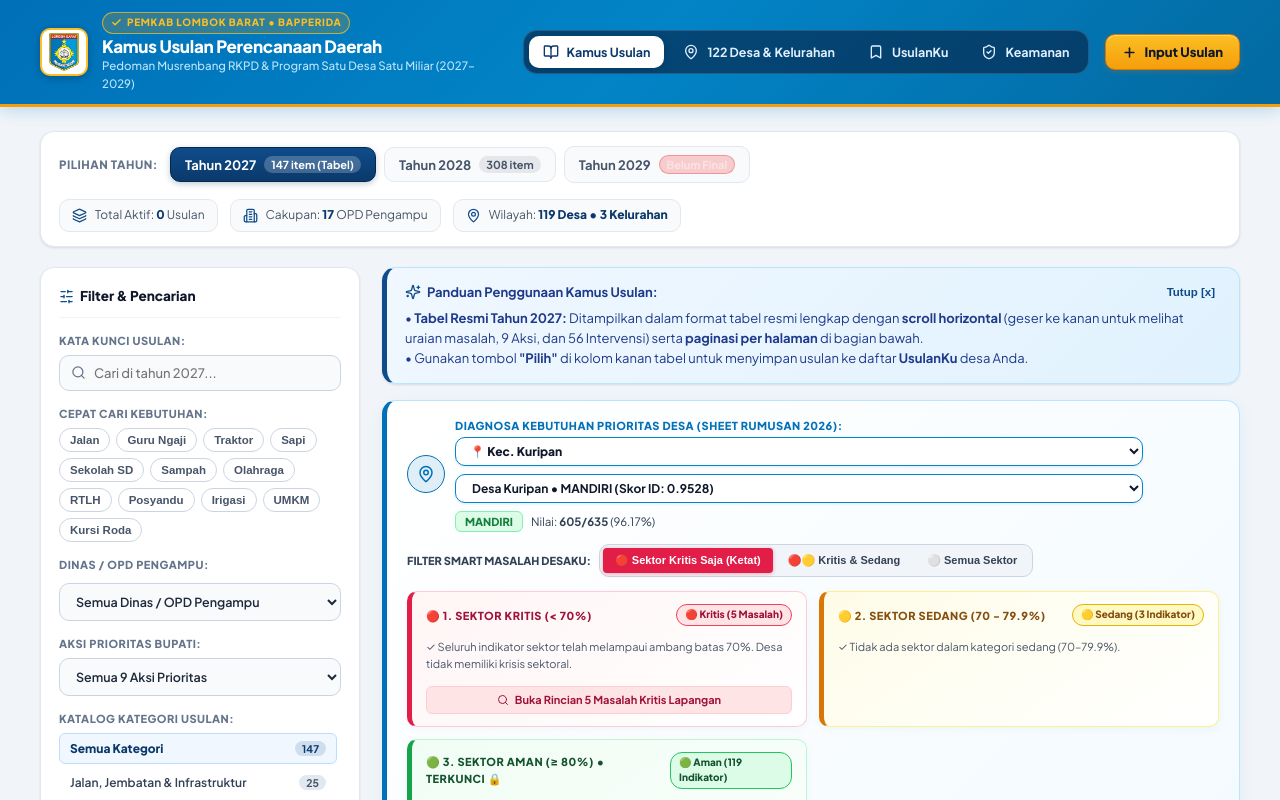
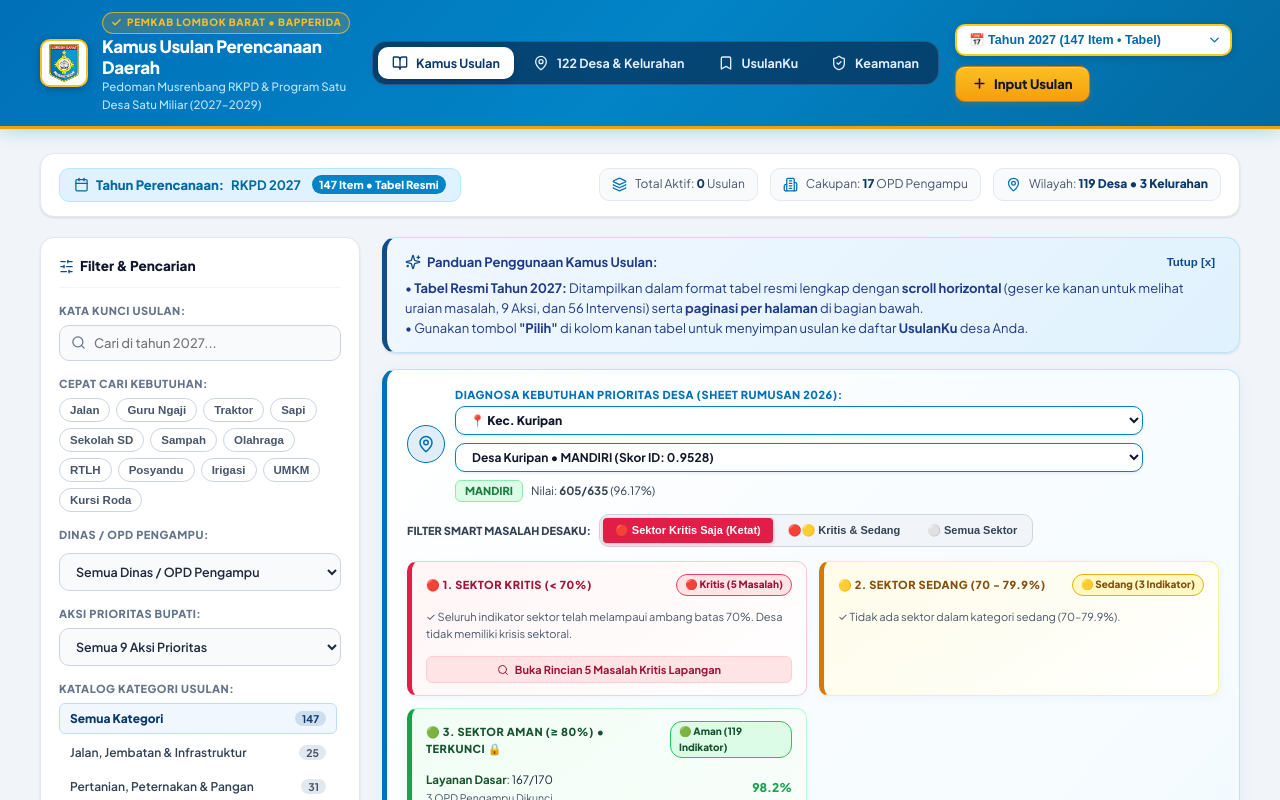
Before and after one commit to BappedaLobar/kamus-usulan-bapperida-lobar, a React (Vite) app: page / in a window 1280 px wide. Shown: the top 800 px of the page. Built offline with nearby package versions, Linux system fonts and the light colour scheme.

Commit message:
feat: kosongkan indeks desa tahun 2029 dan tampilkan dropdown menu tahun di navbar header

```diff
--- a/src/App.jsx
+++ b/src/App.jsx
@@ -31,7 +31,9 @@ import {
   ChevronsLeft,
   ChevronsRight,
   PanelLeftClose,
-  PanelLeftOpen
+  PanelLeftOpen,
+  ChevronDown,
+  Calendar
 } from "lucide-react";
 import rawKamusData from "./data/kamusData.json";
 import {
@@ -267,8 +269,8 @@ export default function App() {
   const filteredKamus = useMemo(() => {
     const q = searchQuery.trim().toLowerCase();
     return allKamusForYear.filter((item) => {
-      // 1. FILTER CERDAS STATUS MASALAH DESA (STRICT TRIAGE MODE)
-      if (smartFilterMode === "kritis") {
+      // 1. FILTER CERDAS STATUS MASALAH DESA (STRICT TRIAGE MODE) - Hanya aktif jika bukan Tahun 2029
+      if (selectedYear !== "2029" && smartFilterMode === "kritis") {
         // Mode Ketat: HANYA usulan dari OPD berstatus Kritis (<70%)
         // Jika desa tersebut tidak memiliki dimensi kritis sama sekali (14 desa mandiri), buka dimensi sedang
         const allowedOpds = desaTriage.opdKritis.length > 0 ? desaTriage.opdKritis : desaTriage.opdSedang;
@@ -279,7 +281,7 @@ export default function App() {
         if (desaTriage.opdAman.includes(item.opd)) {
           return false;
         }
-      } else if (smartFilterMode === "kritis_sedang") {
+      } else if (selectedYear !== "2029" && smartFilterMode === "kritis_sedang") {
         // Mode Kritis & Sedang: Usulan dari OPD Kritis + Sedang
         const allowedOpds = [...desaTriage.opdKritis, ...desaTriage.opdSedang];
         if (!allowedOpds.includes(item.opd)) {
@@ -631,6 +633,53 @@ export default function App() {
             </button>
           </nav>
 
+          {/* Kelompok Aksi Kanan Header: Dropdown Pilihan Tahun & Input Usulan */}
+          <div style={{ display: "flex", alignItems: "center", gap: "10px", flexWrap: "wrap" }}>
+            {/* Dropdown Menu Pilihan Tahun Perencanaan */}
+            <div style={{ position: "relative" }}>
+              <select
+                className="header-year-select"
+                value={selectedYear}
+                onChange={(e) => {
+                  const yr = e.target.value;
+                  setSelectedYear(yr);
+                  if (yr === "2027") {
+                    setViewMode("table");
+                  }
+                  showToast(`Beralih ke Tahun Perencanaan ${yr}`);
+                }}
+                title="Pilih Tahun Perencanaan RKPD"
+                style={{
+                  background: "#ffffff",
+                  color: "#0369a1",
+                  border: "2px solid #facc15",
+                  borderRadius: "var(--radius-md)",
+                  fontWeight: 800,
+                  fontSize: "12.5px",
+                  padding: "7px 34px 7px 12px",
+                  cursor: "pointer",
+                  appearance: "none",
+                  boxShadow: "0 2px 8px rgba(0, 0, 0, 0.15)",
+                  outline: "none"
+                }}
+              >
+                <option value="2027">📅 Tahun 2027 ({count2027} Item • Tabel)</option>
+                <option value="2028">📅 Tahun 2028 ({count2028} Item)</option>
+                <option value="2029">📅 Tahun 2029 (Belum Final / Kosong)</option>
+              </select>
+              <ChevronDown
+                size={15}
+                color="#0369a1"
+                style={{
+                  position: "absolute",
+                  right: "10px",
+                  top: "50%",
+                  transform: "translateY(-50%)",
+                  pointerEvents: "none"
+                }}
+              />
+            </div>
+
             {/* Tombol Input Usulan Baru (Gold Theme CTA) */}
             <button
               className="btn btn-gold"
@@ -642,6 +691,7 @@ export default function App() {
               <Plus size={15} strokeWidth={2.5} />
               <span>Input Usulan</span>
             </button>
+          </div>
         </div>
       </header>
 
@@ -667,67 +717,58 @@ export default function App() {
           MAIN PROPORTIONAL CONTAINER (ANTI-STRETCH MAX-WIDTH: 1240PX)
           ======================================================== */}
       <div className="desktop-main-container">
-        {/* SUB-BAR: EXECUTIVE YEAR SWITCHER & KPI METRIC CARDS */}
+        {/* SUB-BAR: STATUS TAHUN AKTIF & KPI METRIC CARDS */}
         <section className="desktop-subbar">
-          <div className="year-switcher-container">
-            <span className="year-switcher-label">Pilihan Tahun:</span>
-            <button
-              className={`btn-year-segment ${selectedYear === "2027" ? "active" : ""}`}
-              onClick={() => {
-                setSelectedYear("2027");
-                setViewMode("table"); // Otomatis mode tabel untuk 2027
-              }}
-              title="Kamus Usulan RKPD Tahun 2027 (Fix 17 Januari 2026 - Tampilan Tabel)"
-            >
-              <span>Tahun 2027</span>
-              <span className="year-pill-counter">{count2027} item (Tabel)</span>
-            </button>
-            <button
-              className={`btn-year-segment ${selectedYear === "2028" ? "active" : ""}`}
-              onClick={() => setSelectedYear("2028")}
-              title="Kamus Usulan RKPD Tahun 2028 (Rekap 6 November 2026)"
-            >
-              <span>Tahun 2028</span>
-              <span className="year-pill-counter">{count2028} item</span>
-            </button>
-            <button
-              className={`btn-year-segment ${selectedYear === "2029" ? "active" : ""}`}
-              onClick={() => setSelectedYear("2029")}
-              title="Kamus Usulan RKPD Tahun 2029 (Belum Ada Dokumen Final - Masih Dikosongkan)"
-            >
-              <span>Tahun 2029</span>
+          <div style={{ display: "flex", alignItems: "center", gap: "10px", flexWrap: "wrap" }}>
             <span
-                className="year-pill-counter"
-                style={
-                  count2029 === 0
-                    ? {
-                        background: "rgba(239, 68, 68, 0.25)",
-                        color: "#fee2e2",
-                        border: "1px solid rgba(239, 68, 68, 0.4)"
-                      }
-                    : {}
-                }
-              >
-                {count2029 > 0 ? `${count2029} item` : "Belum Final"}
-              </span>
-            </button>
+              style={{
+                display: "inline-flex",
+                alignItems: "center",
+                gap: "7px",
+                background: selectedYear === "2029" ? "#fef3c7" : "#e0f2fe",
+                color: selectedYear === "2029" ? "#92400e" : "#0369a1",
+                padding: "6px 14px",
+                borderRadius: "var(--radius-md)",
+                fontSize: "13px",
+                fontWeight: 800,
+                border: selectedYear === "2029" ? "1px solid #fde68a" : "1px solid #bae6fd"
+              }}
+            >
+              <Calendar size={15} />
+              Tahun Perencanaan: <strong>RKPD {selectedYear}</strong>
+              <span
+                style={{
+                  fontSize: "11px",
+                  fontWeight: 800,
+                  padding: "1px 7px",
+                  borderRadius: "10px",
+                  background: selectedYear === "2029" ? "#fde68a" : "#0284c7",
+                  color: selectedYear === "2029" ? "#92400e" : "#ffffff",
+                  marginLeft: "4px"
+                }}
+              >
+                {selectedYear === "2027" && `${count2027} Item • Tabel Resmi`}
+                {selectedYear === "2028" && `${count2028} Item • Rekap`}
+                {selectedYear === "2029" && "Belum Ada Rancangan Final"}
+              </span>
+            </span>
           </div>
 
           <div className="kpi-metrics-group">
             <div className="kpi-mini-card">
-              <Layers size={15} color="var(--gov-navy-700)" />
+              <Layers size={15} color="#0070b8" />
               <span>
                 Total Aktif: <strong>{filteredKamus.length}</strong> Usulan
               </span>
             </div>
             <div className="kpi-mini-card">
-              <Building2 size={15} color="var(--gov-navy-700)" />
+              <Building2 size={15} color="#0070b8" />
               <span>
                 Cakupan: <strong>{opdOptions.length - 1}</strong> OPD Pengampu
               </span>
             </div>
             <div className="kpi-mini-card">
-              <MapPin size={15} color="var(--gov-navy-700)" />
+              <MapPin size={15} color="#0070b8" />
               <span>
                 Wilayah: <strong>119 Desa • 3 Kelurahan</strong>
               </span>
@@ -973,8 +1014,10 @@ export default function App() {
               )}
 
               {/* ========================================================
-                  BANNER DIAGNOSA MASALAH DESA TRIASE 3 TINGKAT (SHEET RUMUSAN 2026 - LIGHT LOBAR THEME)
+                  BANNER DIAGNOSA MASALAH DESA TRIASE 3 TINGKAT (HANYA MUNCUL DI TAHUN 2027 & 2028)
+                  TAHUN 2029 DIKOSONGKAN AGAR TIDAK MEMBUAT BINGUNG PENGGUNA
                   ======================================================== */}
+              {selectedYear !== "2029" ? (
                 <div className="village-diagnostic-banner" style={{ flexDirection: "column", gap: "14px" }}>
                 {/* Baris Atas: Pemilih Wilayah 2-Tahap & Pengatur Mode Filter */}
                 <div style={{ display: "flex", alignItems: "center", justifyContent: "space-between", gap: "12px", flexWrap: "wrap", width: "100%" }}>
@@ -1274,6 +1317,84 @@ export default function App() {
                   </div>
                 )}
               </div>
+            ) : (
+              /* CALLOUT KHUSUS TAHUN 2029: INDEKS DESA & KAMUS USULAN DIKOSONGKAN */
+              <div
+                style={{
+                  background: "#ffffff",
+                  border: "1.5px dashed #cbd5e1",
+                  borderLeft: "5px solid #0284c7",
+                  borderRadius: "var(--radius-lg)",
+                  padding: "16px 20px",
+                  display: "flex",
+                  alignItems: "center",
+                  justifyContent: "space-between",
+                  gap: "16px",
+                  boxShadow: "0 1px 3px rgba(0, 0, 0, 0.05)",
+                  flexWrap: "wrap",
+                  marginBottom: "8px"
+                }}
+              >
+                <div style={{ display: "flex", alignItems: "flex-start", gap: "12px", maxWidth: "780px" }}>
+                  <div
+                    style={{
+                      width: "40px",
+                      height: "40px",
+                      borderRadius: "50%",
+                      background: "#f0f9ff",
+                      border: "1.5px solid #bae6fd",
+                      display: "flex",
+                      alignItems: "center",
+                      justifyContent: "center",
+                      color: "#0284c7",
+                      flexShrink: 0
+                    }}
+                  >
+                    <Info size={20} />
+                  </div>
+                  <div>
+                    <div style={{ display: "flex", alignItems: "center", gap: "8px", flexWrap: "wrap", marginBottom: "3px" }}>
+                      <span
+                        style={{
+                          fontSize: "10.5px",
+                          fontWeight: 800,
+                          padding: "2px 8px",
+                          borderRadius: "10px",
+                          background: "#e0f2fe",
+                          color: "#0369a1",
+                          letterSpacing: "0.5px"
+                        }}
+                      >
+                        STATUS INDEKS DESA 2029
+                      </span>
+                      <span style={{ fontSize: "13px", fontWeight: 800, color: "var(--gov-navy-900)" }}>
+                        Indeks Permasalahan Desa Tahun 2029 Dikosongkan Sementara
+                      </span>
+                    </div>
+                    <p style={{ fontSize: "12px", color: "var(--slate-600)", margin: 0, lineHeight: 1.55 }}>
+                      Sesuai arahan, penyelarasan <b>Indeks Permasalahan Desa (127 Indikator)</b> untuk <b>Tahun Perencanaan 2029</b> saat ini sengaja dikosongkan dan tidak disamakan dengan data tahun 2026/2027, karena kamus usulan dan rancangan teknis RKPD 2029 belum ditetapkan secara final oleh Bapperida &amp; OPD pengampu. Untuk melihat diagnosa masalah dan kamus usulan resmi, silakan beralih ke <b>Tahun 2027</b> atau <b>Tahun 2028</b>.
+                    </p>
+                  </div>
+                </div>
+
+                <div style={{ display: "flex", alignItems: "center", gap: "8px", flexShrink: 0 }}>
+                  <button
+                    className="btn btn-primary btn-sm"
+                    onClick={() => setSelectedYear("2027")}
+                    style={{ fontSize: "12px", padding: "6px 12px" }}
+                  >
+                    <TableIcon size={14} /> Buka Tahun 2027
+                  </button>
+                  <button
+                    className="btn btn-secondary btn-sm"
+                    onClick={() => setSelectedYear("2028")}
+                    style={{ fontSize: "12px", padding: "6px 12px" }}
+                  >
+                    <BookOpen size={14} /> Buka Tahun 2028
+                  </button>
+                </div>
+              </div>
+            )}
 
               {/* Bar Ringkasan Hasil & Toolbar Tampilan */}
               <div className="results-summary-bar">
```
Lines whose indentation alone changed are shown as unchanged.
